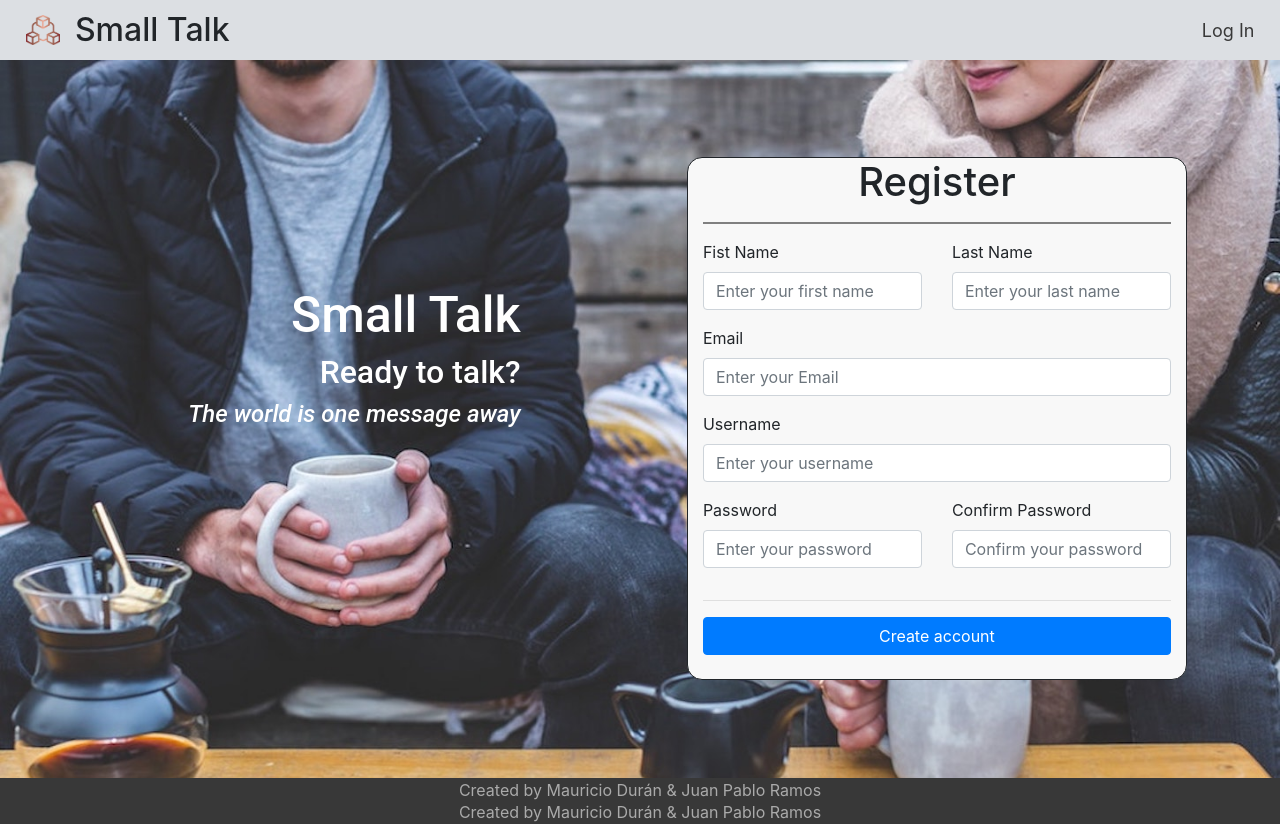
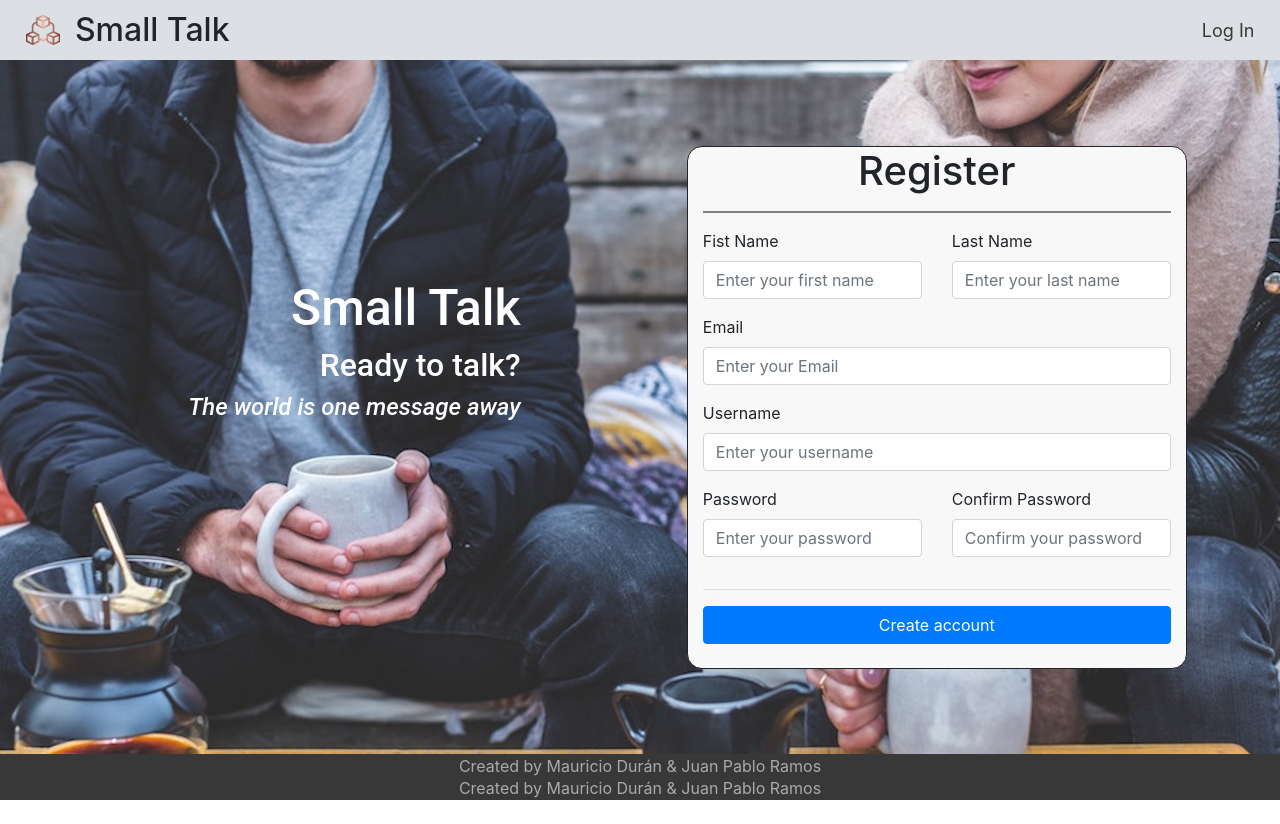
Before and after one commit to mauduran/Live-Chat-App, a React (Create React App) app: page / in a window 1280 px wide. After the commit the page ends 800 px from the top, so only its background shows below. Built offline with nearby package versions, Linux system fonts and the light colour scheme.

Commit message:
Set sizes for container elements to 100%

```diff
--- a/src/styles/index.css
+++ b/src/styles/index.css
@@ -1,3 +1,7 @@
+html, body, #root, .App{
+  width: 100vw;
+  height: 100vh;
+}
 body {
   margin: 0;
   font-family: 'Roboto', -apple-system, BlinkMacSystemFont, 'Segoe UI', 'Oxygen',
@@ -15,5 +19,6 @@ code {
 
 #content{
   width: 100%;
-  height: calc(100vh - 60px) ;
+  padding: 0.01%;
+  height: calc(100vh - 60px - 3%) ;
 }
```
